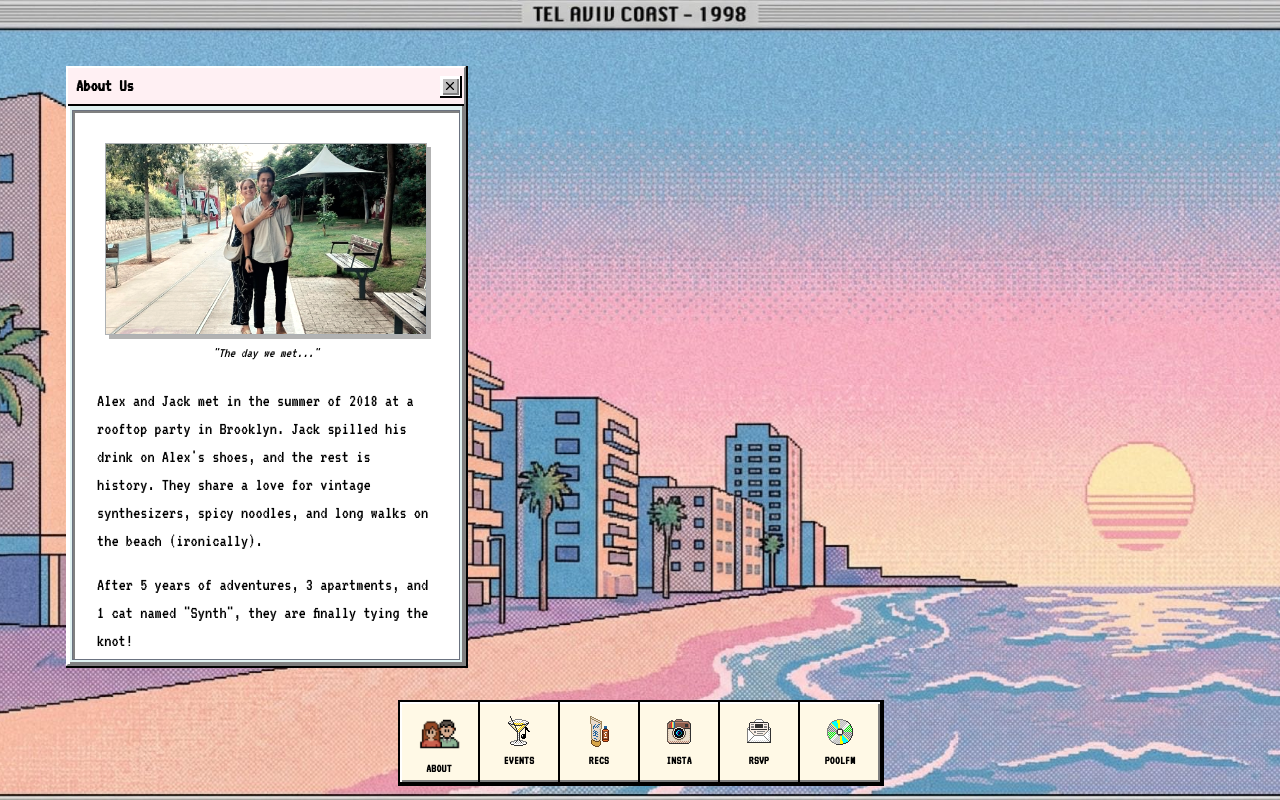
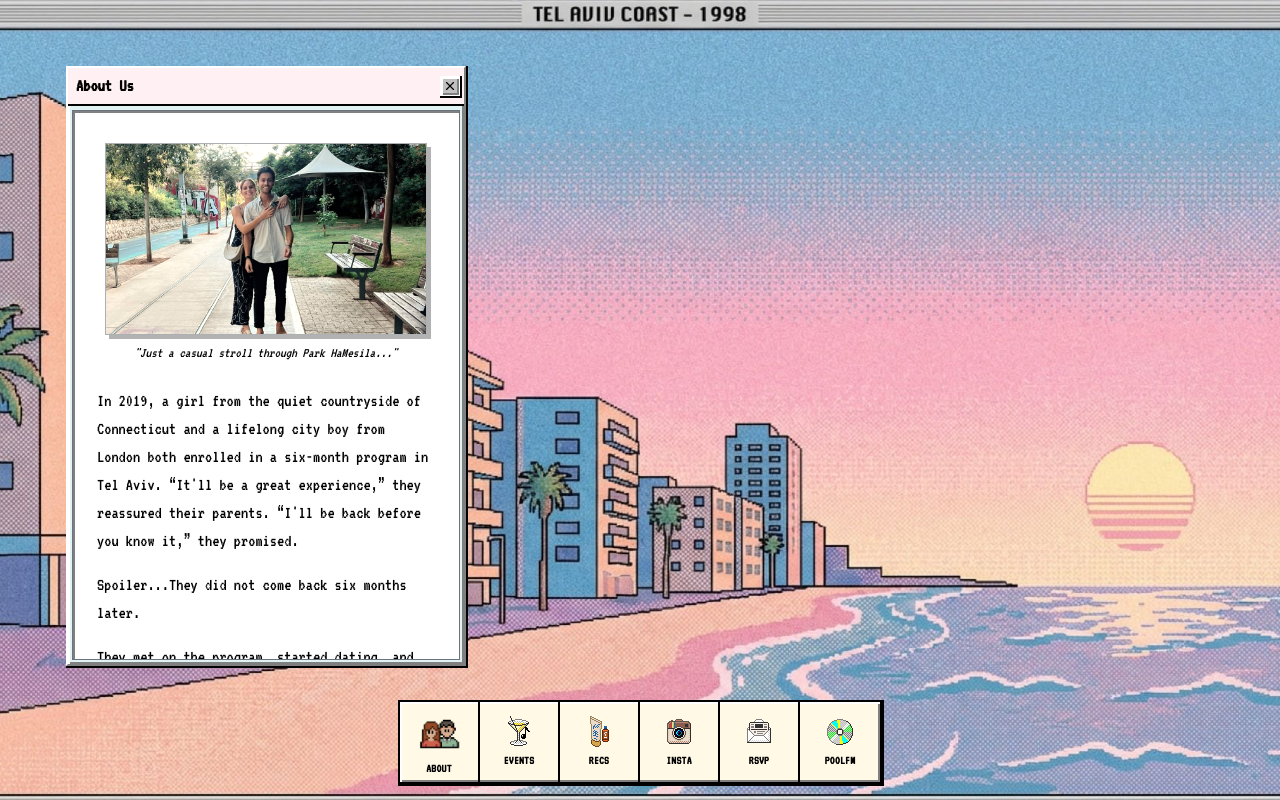
Before and after one commit to jacksgreen/jack-alex-weddding, a React (Vite) app: page / in a window 1280 px wide. Built offline with nearby package versions, Linux system fonts and the light colour scheme.

Commit message:
about us content

```diff
--- a/src/components/apps/AboutUs.tsx
+++ b/src/components/apps/AboutUs.tsx
@@ -7,17 +7,32 @@ const AboutUs = () => (
           alt="Couple"
           className="w-full h-48 object-cover mb-2 border border-gray-400 shadow-[inset_0_0_60px_rgba(0,0,0,0.2),4px_4px_0_rgba(0,0,0,0.3)] brightness-105 contrast-105 saturate-110 hue-rotate-[-5deg] sepia-[0.15] hover:saturate-125 hover:sepia-[0.05] transition-all duration-300"
         />
-        <p className="text-sm italic text-center">"The day we met..."</p>
+        <p className="text-sm italic text-center">
+          "Just a casual stroll through Park HaMesila..."
+        </p>
       </div>
       <p>
-        Alex and Jack met in the summer of 2018 at a rooftop party in Brooklyn.
-        Jack spilled his drink on Alex's shoes, and the rest is history. They
-        share a love for vintage synthesizers, spicy noodles, and long walks on
-        the beach (ironically).
+        In 2019, a girl from the quiet countryside of Connecticut and a lifelong
+        city boy from London both enrolled in a six-month program in Tel Aviv.
+        “It'll be a great experience,” they reassured their parents. “I'll be
+        back before you know it,” they promised.
       </p>
+      <p>Spoiler...They did not come back six months later.</p>
       <p>
-        After 5 years of adventures, 3 apartments, and 1 cat named "Synth", they
-        are finally tying the knot!
+        They met on the program, started dating, and promptly lost all interest
+        in their return flights. Today, they're software engineers at different
+        startups in Tel Aviv (healthy boundaries and all), living in Neve Tzedek
+        with their dog Oz - who remains entirely convinced he's the protagonist
+        of this story.
+      </p>
+
+      <p>
+        These days, you'll find Jack out on his bike and Alex reminding
+        him—lovingly, of course, that it does not belong in the middle of the
+        apartment. Or the hallway. Or the bedroom. Otherwise, they're visiting
+        family or escorting Oz on his daily constitutional along Park HaMesila.
+        And now, after all these years together, they've decided to make it
+        official. No return ticket this time.
       </p>
     </div>
   </div>
```
